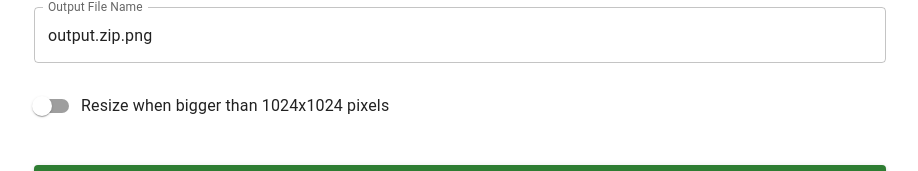
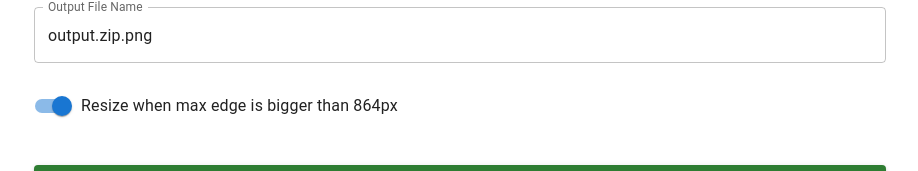
Before and after one commit to u-haru/embed-files-to-png, a React (Vite) app: page / in a window 1280 px wide. Shown: the part 422-593 px from the top of the page, without its empty margins (180-1098 px from the left). Built offline with nearby package versions, Linux system fonts and the light colour scheme.

Commit message:
fix: 圧縮条件を864px以上にする

```diff
--- a/src/App.tsx
+++ b/src/App.tsx
@@ -12,7 +12,7 @@ const App: React.FC = () => {
 	const [inputPng, setInputPng] = useState<Blob | null>(null);
 	const [inputFiles, setInputFiles] = useState<File[]>([]);
 	const [outputFile, setOutputFile] = useState<string>('output.zip.png');
-	const [resize, setResize] = useState<boolean>(false);
+	const [resize, setResize] = useState<boolean>(true);
 
 	const handleOutputChange = (event: React.ChangeEvent<HTMLInputElement>) => {
 		setOutputFile(event.target.value);
@@ -49,7 +49,7 @@ const App: React.FC = () => {
 							checked={resize}
 							onChange={() => setResize(!resize)}
 						/>}
-					label="Resize when bigger than 1024x1024 pixels" />
+					label="Resize when max edge is bigger than 864px" />
 				<Button
 					variant="contained"
 					color="success"
--- a/src/components/PngSelecter.tsx
+++ b/src/components/PngSelecter.tsx
@@ -17,8 +17,8 @@ const PngSelecter: React.FC<{
 				let width = image.width;
 				let height = image.height;
 
-				if (resize && width * height > 1024 * 1024) {
-					const ratio = Math.sqrt((1024 * 1024) / (width * height));
+				if (resize && Math.max(width, height) > 864) {
+					const ratio = 864 / Math.max(width, height);
 					width = Math.floor(width * ratio);
 					height = Math.floor(height * ratio);
 				}
@@ -26,6 +26,7 @@ const PngSelecter: React.FC<{
 				ctx.canvas.width = width;
 				ctx.canvas.height = height;
 				ctx.clearRect(0, 0, width, height);
+				ctx.imageSmoothingEnabled = false;
 				ctx.drawImage(image, 0, 0, width, height);
 
 				// 画像の右下1pxを透過させる
```
